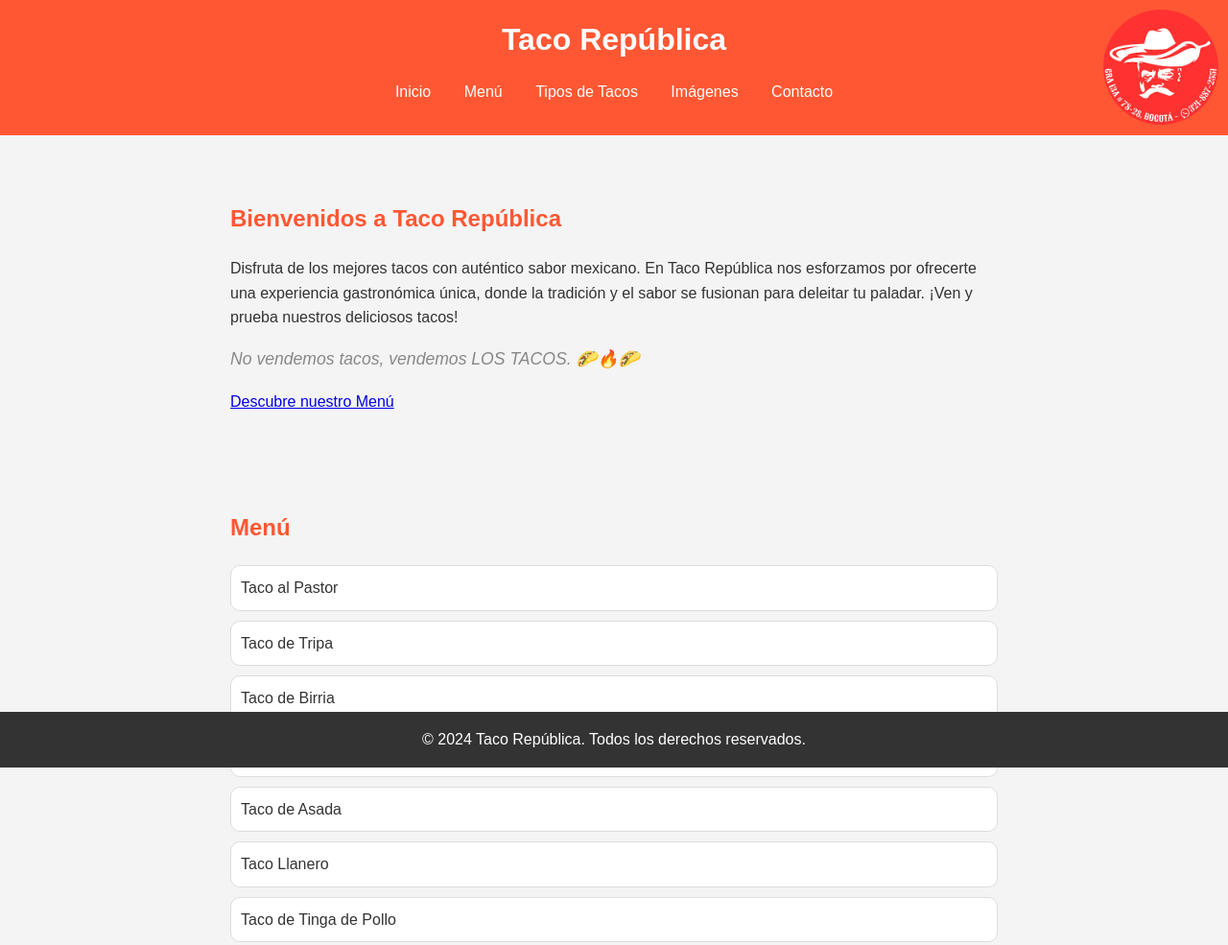
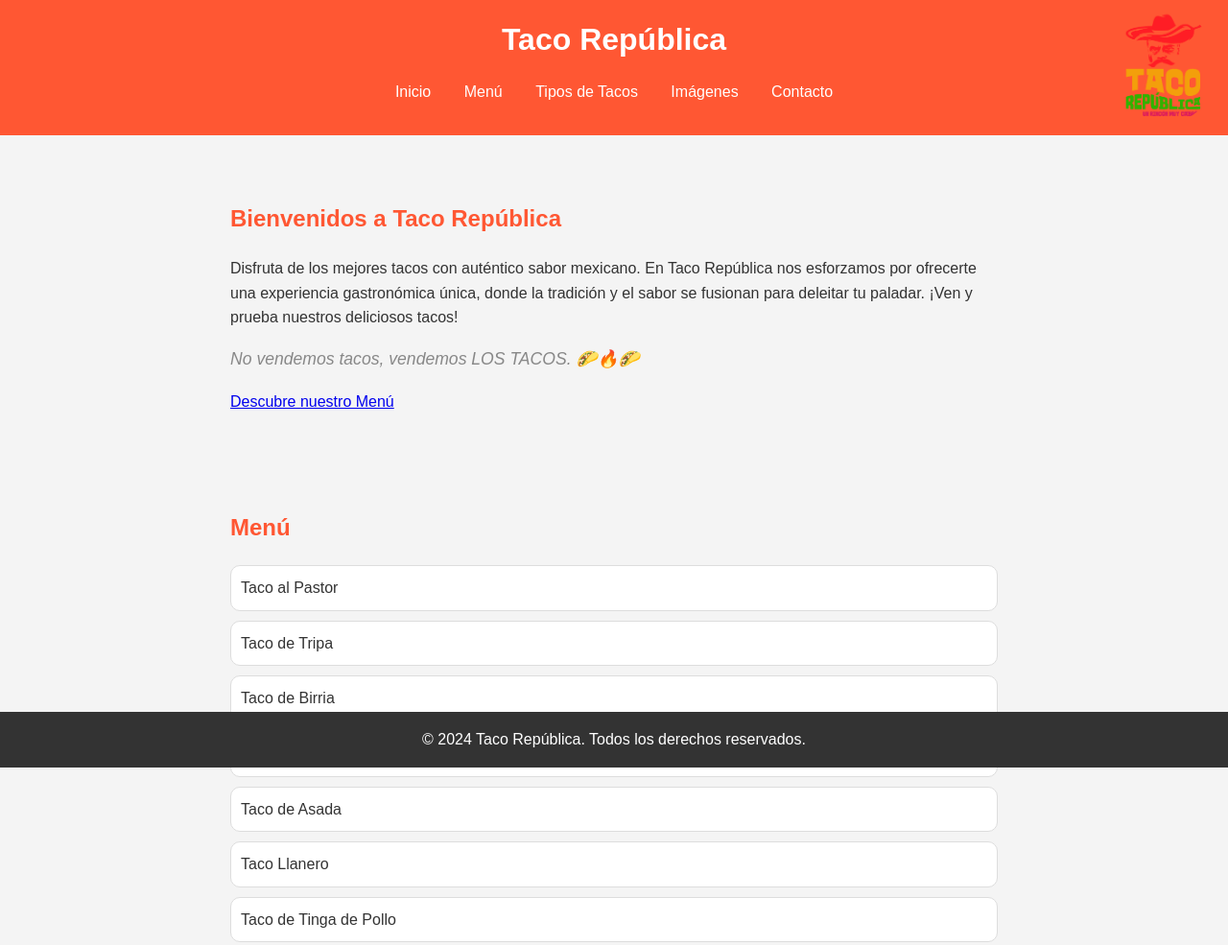
Before and after one commit to TacoRepublica2106/taco-republica, a plain HTML site: page index.html in a window 1280 px wide. Shown: the top 985 px of the page at 96% size. Drawn offline with Linux system fonts and the light colour scheme.

Commit message:
Update index.html loggo

```diff
--- a/index.html
+++ b/index.html
@@ -9,7 +9,7 @@
 </head>
 <body>
     <header>
-        <img src="logo_tacorep.jpg" alt="Taco República Logo" class="logo">
+        <img src="logologo.png" alt="Taco República Logo" class="logo">
         <h1>Taco República</h1>
         <nav>
             <ul>
```
